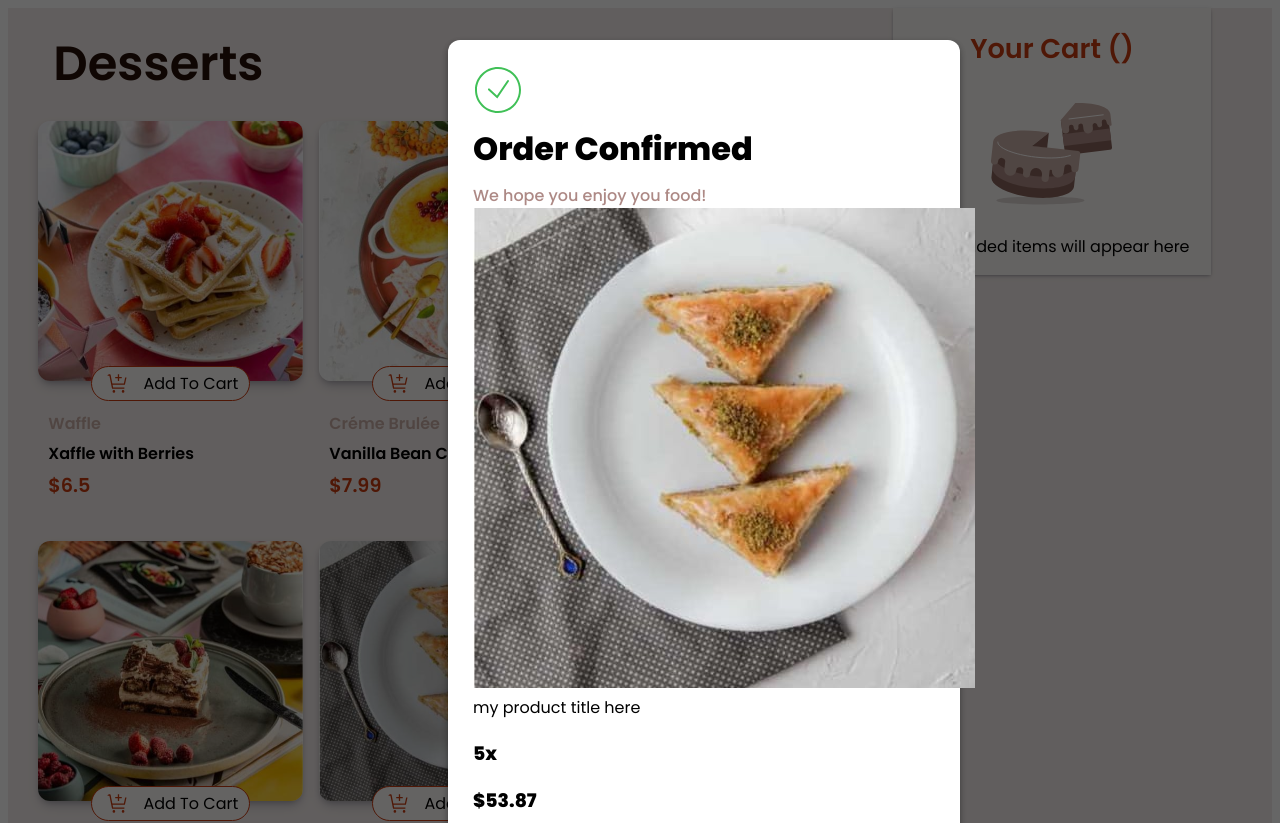
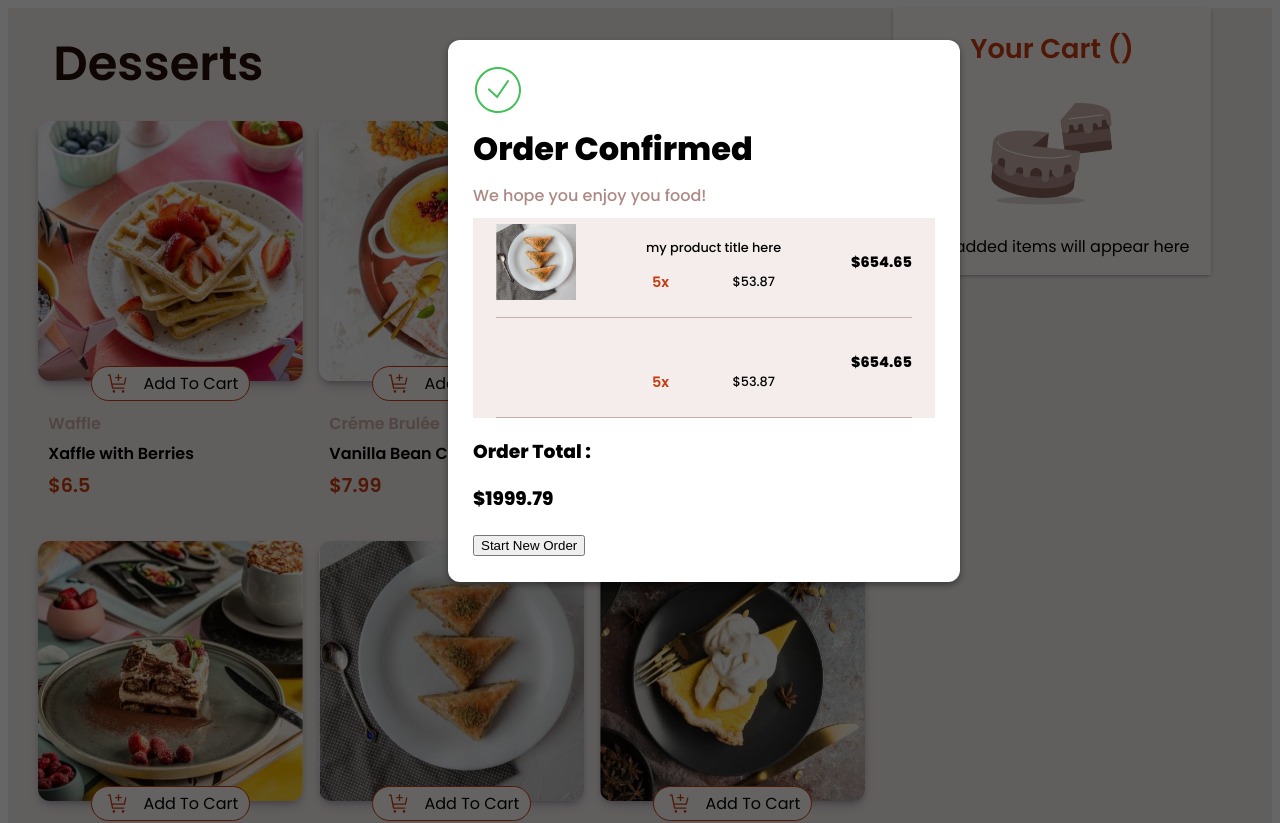
Before and after one commit to mohamedMachlou/angular-product-list, an Angular app: page / in a window 1280 px wide. Shown: the top 823 px of the page. Built offline with nearby package versions, Linux system fonts and the light colour scheme.

Commit message:
add pop-up product style

```diff
--- a/src/app/product-list/components/show-product/show-product.component.css
+++ b/src/app/product-list/components/show-product/show-product.component.css
@@ -172,3 +172,63 @@
   margin-bottom: 0px;
   color: var(--rose400-color);
 }
+
+.popup .products {
+  width: 100%;
+  margin-top: 10px;
+  background-color: var(--rose100);
+  display: flex;
+  flex-direction: column;
+  align-items: center;
+}
+.popup .products .product {
+  width: 90%;
+  height: 100px;
+  border-bottom: 1.5px solid var(--rose300-color);
+  background-color: var(--rose100);
+  display: flex;
+  justify-content: space-between;
+  align-items: end;
+  padding-bottom: 10px;
+}
+.popup .products .product .img {
+  width: 80px;
+}
+.popup .products .product .img img {
+  width: 100%;
+}
+.popup .products .product .details {
+  width: 60%;
+  display: flex;
+  flex-direction: column;
+  align-items: center;
+}
+.popup .products .product .details .title {
+  width: 100%;
+  font-weight: 500;
+  font-size: 0.8rem;
+  text-align: center;
+}
+.popup .products .product .number-price {
+  width: 100%;
+  display: flex;
+  justify-content: space-evenly;
+  align-items: center;
+}
+.popup .products .product .number-price h3 {
+  font-weight: 500;
+  font-size: 0.8rem;
+}
+.popup .products .product .number-price h3:first-child {
+  color: var(--red-color);
+  font-weight: 600;
+  font-size: 0.9rem;
+}
+.popup .products .product .prdPriceTotal {
+  height: 100%;
+  font-weight: 700;
+  font-size: 0.9rem;
+  display: flex;
+  align-items: center;
+  justify-content: center;
+}
```
